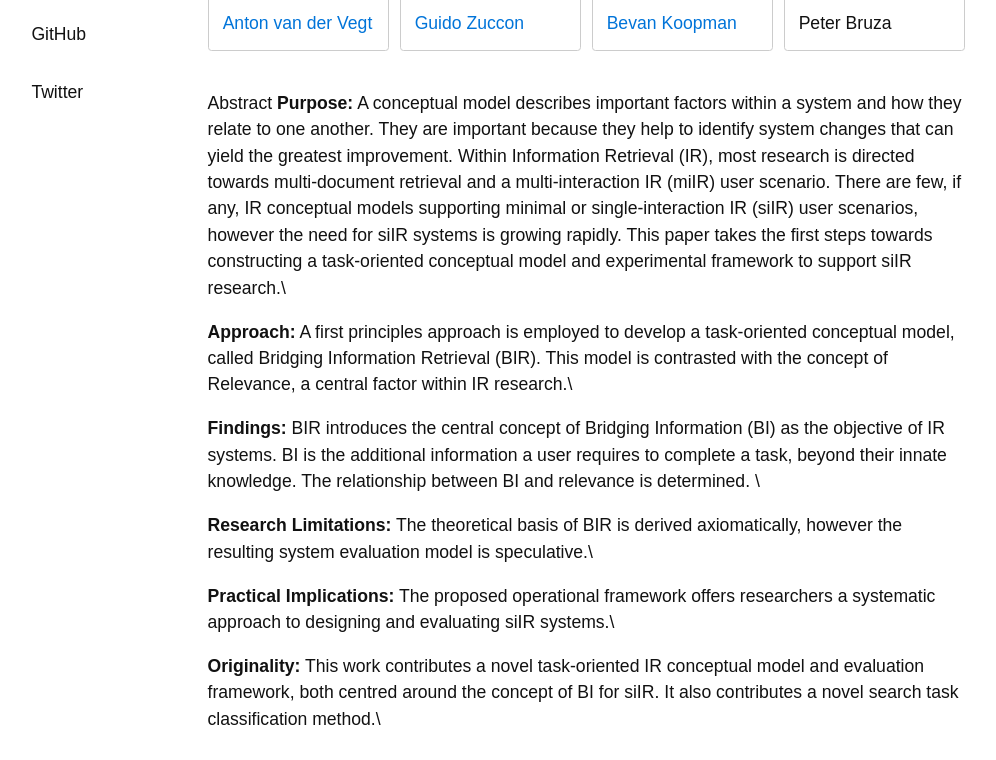
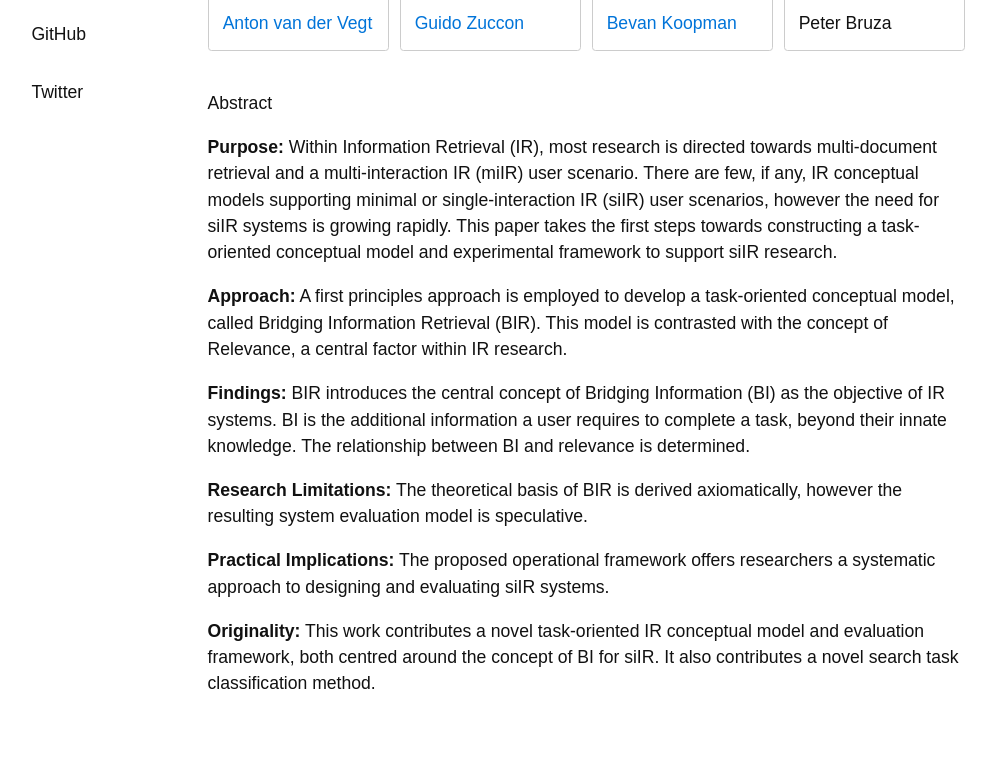
Before and after one commit to ielab/ielab.github.io, a Jekyll site: the page built from _publications/vegt-2018-task.md, in a window 1280 px wide, cut to the strip 425-1185 px from the top of the page. Shown: the whole strip, without its empty margins (155-1151 px from the left). Built offline with Jekyll 4.4.1, drawn with Linux system fonts in a browser that asks for light colours; after the commit the page ends 1150 px from its top, so only the background shows below that.

Commit message:
Update vegt-2018-task.md

```diff
--- a/_publications/vegt-2018-task.md
+++ b/_publications/vegt-2018-task.md
@@ -7,14 +7,15 @@ pdf: /publications/pdfs/vandervegt-2018-task.pdf
 ---
 
 Abstract
-**Purpose:** A conceptual model describes important factors within a system and how they relate to one another. They are important because they help to identify system changes that can yield the greatest improvement. Within Information Retrieval (IR), most research is directed towards multi-document retrieval and a multi-interaction IR (miIR) user scenario.  There are few, if any, IR conceptual models supporting minimal or single-interaction IR (siIR) user scenarios, however the need for siIR systems is growing rapidly.  This paper takes the first steps towards constructing a task-oriented conceptual model and experimental framework to support siIR research.\\
 
-**Approach:** A first principles approach is employed to develop a task-oriented conceptual model, called Bridging Information Retrieval (BIR). This model is contrasted with the concept of Relevance, a central factor within IR research.\\
+**Purpose:** Within Information Retrieval (IR), most research is directed towards multi-document retrieval and a multi-interaction IR (miIR) user scenario.  There are few, if any, IR conceptual models supporting minimal or single-interaction IR (siIR) user scenarios, however the need for siIR systems is growing rapidly.  This paper takes the first steps towards constructing a task-oriented conceptual model and experimental framework to support siIR research.
 
-**Findings:** BIR introduces the central concept of Bridging Information (BI) as the objective of IR systems. BI is the additional information a user requires to complete a task, beyond their innate knowledge. The relationship between BI and relevance is determined. \\
+**Approach:** A first principles approach is employed to develop a task-oriented conceptual model, called Bridging Information Retrieval (BIR). This model is contrasted with the concept of Relevance, a central factor within IR research.
 
-**Research Limitations:** The theoretical basis of BIR is derived axiomatically, however the resulting system evaluation model is speculative.\\
+**Findings:** BIR introduces the central concept of Bridging Information (BI) as the objective of IR systems. BI is the additional information a user requires to complete a task, beyond their innate knowledge. The relationship between BI and relevance is determined.
 
-**Practical Implications:** The proposed operational framework offers researchers a systematic approach to designing and evaluating siIR systems.\\
+**Research Limitations:** The theoretical basis of BIR is derived axiomatically, however the resulting system evaluation model is speculative.
 
-**Originality:** This work contributes a novel task-oriented IR conceptual model and evaluation framework, both centred around the concept of BI for siIR. It also contributes a novel search task classification method.\\
+**Practical Implications:** The proposed operational framework offers researchers a systematic approach to designing and evaluating siIR systems.
+
+**Originality:** This work contributes a novel task-oriented IR conceptual model and evaluation framework, both centred around the concept of BI for siIR. It also contributes a novel search task classification method.
```
